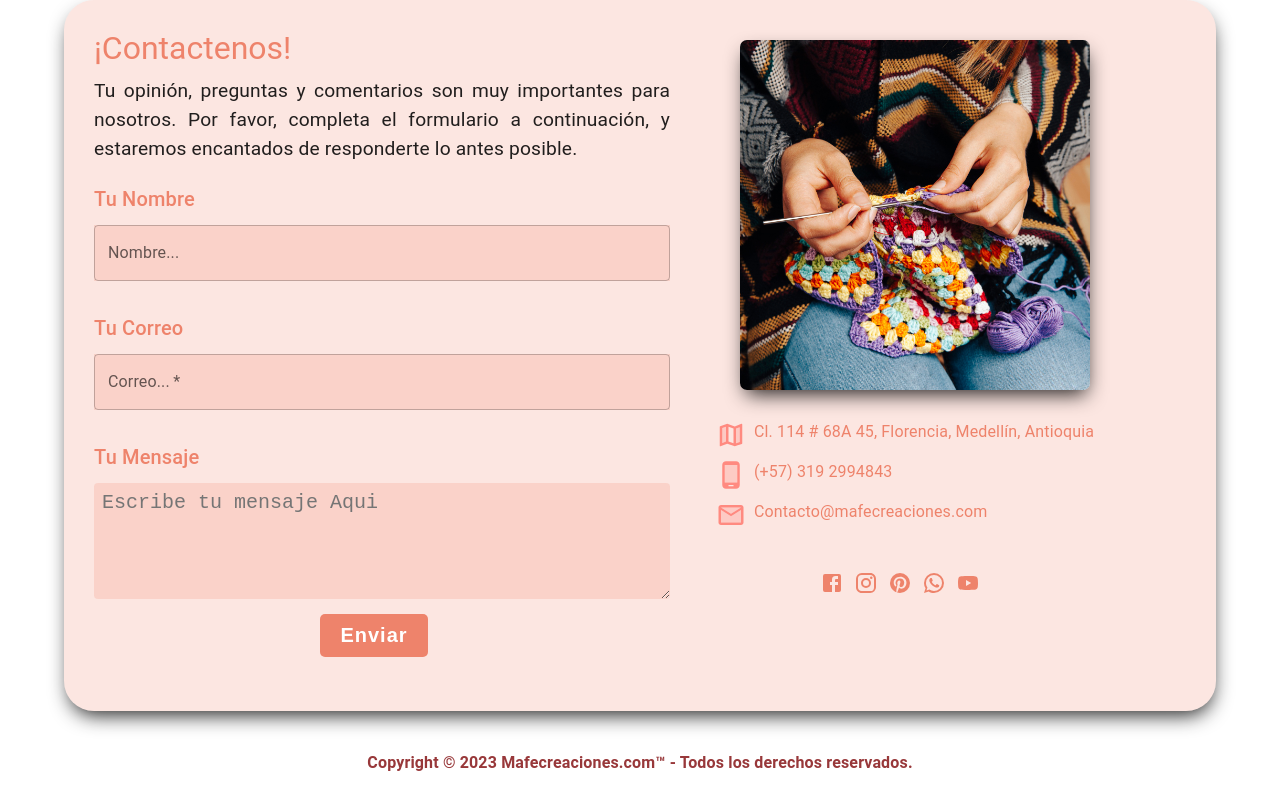
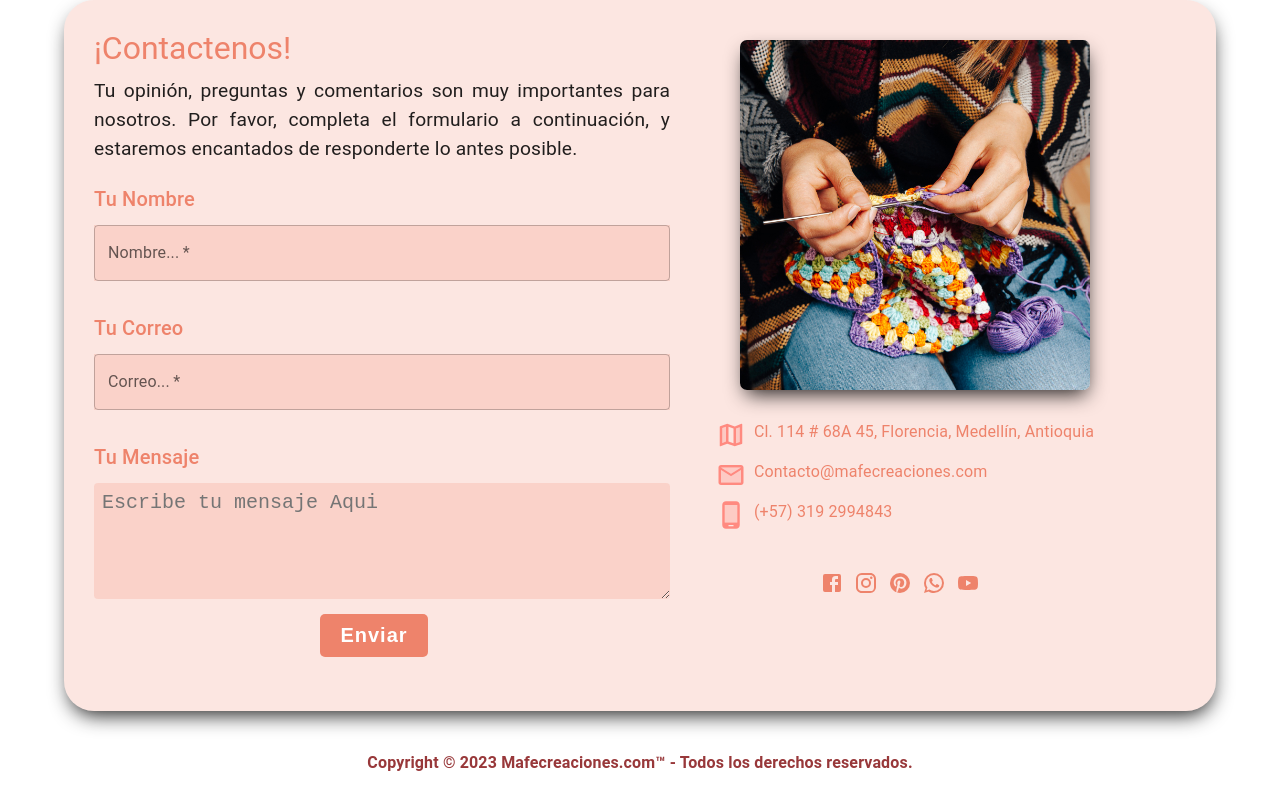
Before and after one commit to DiegoCP17/MafeCreaciones-Web, a React (Create React App) app: page / in a window 1280 px wide. Shown: the part 2858-3658 px from the top of the page. Built offline with nearby package versions, Linux system fonts and the light colour scheme.

Commit message:
Correccion de formulario y estilos

```diff
--- a/src/components/Contact/Contact.jsx
+++ b/src/components/Contact/Contact.jsx
@@ -13,7 +13,6 @@ import {
   InfoContact,
   InputBox,
   LinkRS,
-  Parraf,
   RedesSociales,
   SectionContainer,
   StyledImg,
@@ -34,7 +33,6 @@ import InstagramIcon from "@mui/icons-material/Instagram";
 import WhatsAppIcon from "@mui/icons-material/WhatsApp";
 import PinterestIcon from "@mui/icons-material/Pinterest";
 import YouTubeIcon from "@mui/icons-material/YouTube";
-import CheckCircleIcon from "@mui/icons-material/CheckCircle";
 
 import ImgContacto from "../../assets/Contact/ImgContacto.jpg";
 import { red } from "@mui/material/colors";
@@ -55,6 +53,14 @@ export const Contact = () => {
     // Datos del formulario
     const formData = new FormData(formRef.current);
 
+    // Validación de campos
+    const name = formData.get("name");
+    const email = formData.get("email");
+
+    if (!name || !email) {
+      setErrorAlert(true);
+      setErrorMessage("Por favor, complete todos los campos requeridos.");
+    } else {
       try {
         // Realiza la solicitud HTTP POST
         const response = await axios.post(
@@ -75,7 +81,19 @@ export const Contact = () => {
         setErrorMessage("Hubo un error al enviar el formulario.");
         console.error("Error al enviar el formulario:", error);
       }
+    }
   };
+
+  const handleWhatsAppClick = () => {
+    const phoneNumber = "573192994843";
+    const message =
+      "Hola, estoy interesado en tus Creaciones 🧶🧵, Quisiera recibir mas información 📄 ";
+    const whatsappURL = `whatsapp://send?phone=${phoneNumber}&text=${encodeURIComponent(
+      message
+    )}`;
+    window.location.href = whatsappURL;
+  };
+
   return (
     <SectionContainer fixed>
       <BoxContactForm
@@ -114,6 +132,7 @@ export const Contact = () => {
                     type="text"
                     fullWidth
                     name="name"
+                    required
                   />
                 </InputBox>
                 <InputBox
@@ -183,14 +202,19 @@ export const Contact = () => {
               <MapTwoToneIcon
                 sx={{ color: red["A100"], fontSize: 30, mr: 1 }}
               />
-              <Parraf>Cl. 114 # 68A 45, Florencia, Medellín, Antioquia</Parraf>
+              <StyledLink
+                href={`https://www.google.com/maps?q=${encodeURIComponent(
+                  "Cl. 114 # 68A 45, Florencia, Medellín, Antioquia"
+                )}`}
+                target="_blank"
+                underline="hover"
+                rel="noopener noreferrer"
+                color=""
+              >
+                Cl. 114 # 68A 45, Florencia, Medellín, Antioquia
+              </StyledLink>
             </InfoContact>
-            <InfoContact>
-              <PhoneAndroidTwoToneIcon
-                sx={{ color: red["A100"], fontSize: 30, mr: 1 }}
-              />
-              <Parraf>(+57) 319 2994843</Parraf>
-            </InfoContact>
+
             <InfoContact>
               <EmailTwoToneIcon
                 sx={{ color: red["A100"], fontSize: 30, mr: 1 }}
@@ -200,8 +224,23 @@ export const Contact = () => {
                 underline="hover"
                 target="_blank"
                 color=""
+                rel="noopener noreferrer"
               >
                 Contacto@mafecreaciones.com
+              </StyledLink>
+            </InfoContact>
+            <InfoContact>
+              <PhoneAndroidTwoToneIcon
+                sx={{ color: red["A100"], fontSize: 30, mr: 1 }}
+              />
+              <StyledLink
+                onClick={handleWhatsAppClick}
+                target="_blank"
+                underline="hover"
+                rel="noopener noreferrer"
+                color=""
+              >
+                (+57) 319 2994843
               </StyledLink>
             </InfoContact>
           </TextBox>
@@ -211,6 +250,7 @@ export const Contact = () => {
               underline="hover"
               target="_blank"
               color=""
+              rel="noopener noreferrer"
             >
               <FacebookIcon />
             </LinkRS>
@@ -219,6 +259,7 @@ export const Contact = () => {
               underline="hover"
               target="_blank"
               color=""
+              rel="noopener noreferrer"
             >
               <InstagramIcon />
             </LinkRS>
@@ -227,14 +268,16 @@ export const Contact = () => {
               underline="hover"
               target="_blank"
               color=""
+              rel="noopener noreferrer"
             >
               <PinterestIcon />
             </LinkRS>
             <LinkRS
-              href="https://api.whatsapp.com/send/?phone=573192994843"
+              onClick={handleWhatsAppClick}
               underline="hover"
               target="_blank"
               color=""
+              rel="noopener noreferrer"
             >
               <WhatsAppIcon />
             </LinkRS>
@@ -243,6 +286,7 @@ export const Contact = () => {
               underline="hover"
               target="_blank"
               color=""
+              rel="noopener noreferrer"
             >
               <YouTubeIcon />
             </LinkRS>
--- a/src/components/Contact/StyleContact.js
+++ b/src/components/Contact/StyleContact.js
@@ -162,13 +162,18 @@ export const CustomButton = styled.button`
   border: none;
   border-radius: 5px;
   cursor: pointer;
-  transition: background-color 0.5s;
+  transition: background-color 0.5s, box-shadow 0.3s;
   font-weight: bold;
   font-size: 20px;
   letter-spacing: 1px;
 
   &:hover {
     background-color: #ed575a;
+    box-shadow: 0 4px 8px rgba(0, 0, 0, 0.2);
+  }
+
+  &:active {
+    box-shadow: 0 2px 4px rgba(0, 0, 0, 0.2);
   }
 
   display: block;
@@ -232,6 +237,7 @@ export const InfoContact = styled(Box)`
 
 export const StyledLink = styled(Link)`
   color: rgba(238, 131, 107, 1);
+ cursor: pointer;
 `;
 
 export const Parraf = styled(Typography)``;
```
Lines whose indentation alone changed are shown as unchanged.
